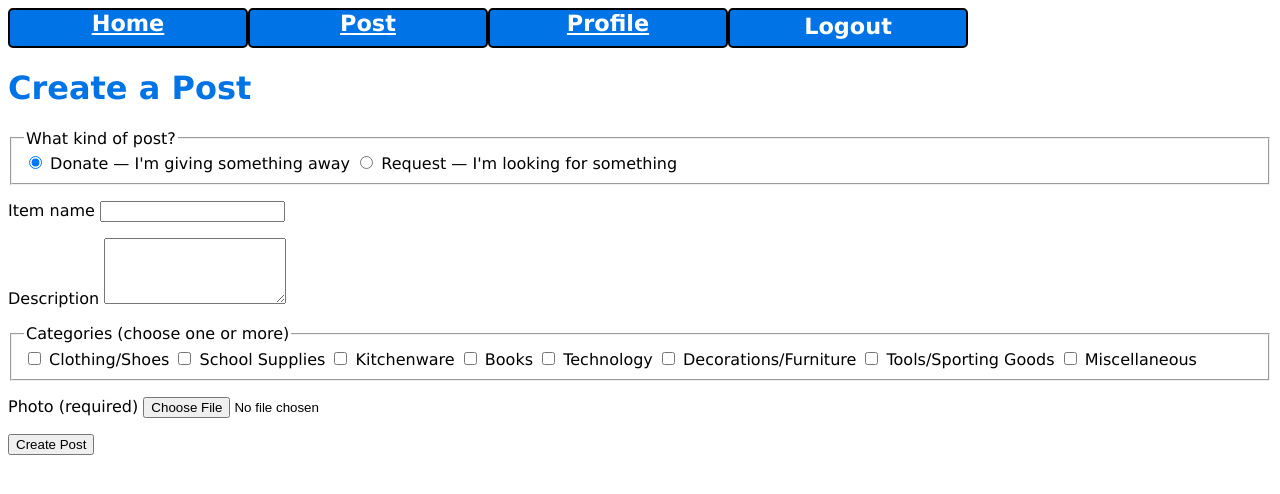
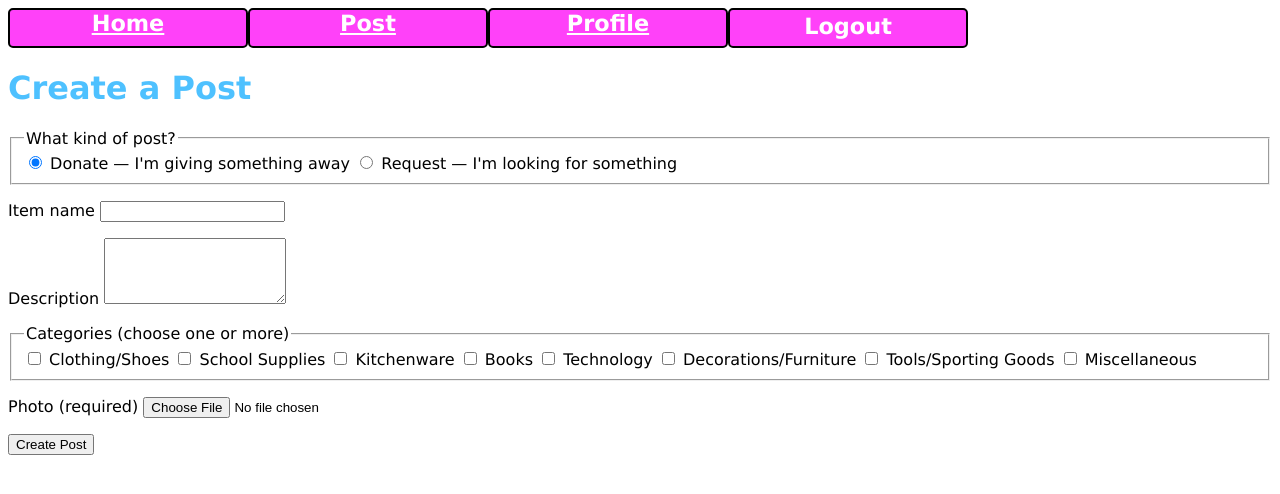
Before and after one commit to Fakhadova/wellesley-free-finds, a Flask app: page /post/ in a window 1280 px wide. Shown: the top 494 px of the page. Run offline with Flask 3, Linux system fonts and the light colour scheme; a user stored in the database is signed in.

Commit message:
Styling changes

```diff
--- a/app.py
+++ b/app.py
@@ -289,7 +289,7 @@ def post():
         flash('Please log in to create a post.')
         return redirect(url_for('index'))
     if request.method=='GET':
-        return render_template('create_post.html', page_title='Create a Post', #I WILL CREATE THIS HTMLS SOON <3
+        return render_template('create_post.html', page_title='Create a Post',
                                categories=CATEGORIES, form={})
     form=request.form
     post_type=form.get('post_type') #getting whether its a donate or request
@@ -336,7 +336,7 @@ def post_detail(pid):
     if p is None:
         flash("That post doesn't exist.")
         return redirect(url_for('index'))
-    return render_template('post_detail.html', page_title=p['title'], post=p) #I WILL CREATE THIS HTMLLLL
+    return render_template('post_detail.html', page_title=p['title'], post=p)
 
 
 # Request Post Management: Allow owners to edit, delete, or mark Request posts as Fulfilled. Move Fulfilled posts to the owner's archive and close outstanding offers.
--- a/static/style.css
+++ b/static/style.css
@@ -11,9 +11,9 @@
 */
 
 HTML {
-    --color-header: #0073e6;  /* for H1-H6 and nav buttons. */
-    --color-focus: #5ba300;   /* for focussed elements and mouseover on nav */
-    --color-alert: #b51963;   /* for flashed messages and such. */
+    --color-header: #ff41f9;  /* for H1-H6 and nav buttons. */
+    --color-focus: #74ffda;   /* for focussed elements and mouseover on nav */
+    --color-alert: #f46969;   /* for flashed messages and such. */
     --color-nav-fg: white;    /* foreground color of nav text. */
     --font-family: Verdana;
     font-family: var(--font-family)
@@ -27,12 +27,13 @@ HTML {
 }
 
 
-h1, h2, h3, h4, h5, h6 {
+h2, h3, h4, h5, h6 {
     color: var(--color-header);
 }
 
 h1 {
     font-size: 200%;
+    color: rgb(78, 193, 255)
 }
 
 
--- a/templates/main.html
+++ b/templates/main.html
@@ -1,7 +1,7 @@
 {% extends "base.html" %}
 
 {% block main_content %}
-<h1>Welcome to My App</h1>
+<h1>Wellesley Free Finds</h1>
 
 <p>Please login or join, using one of the forms below:</p>
 
```
